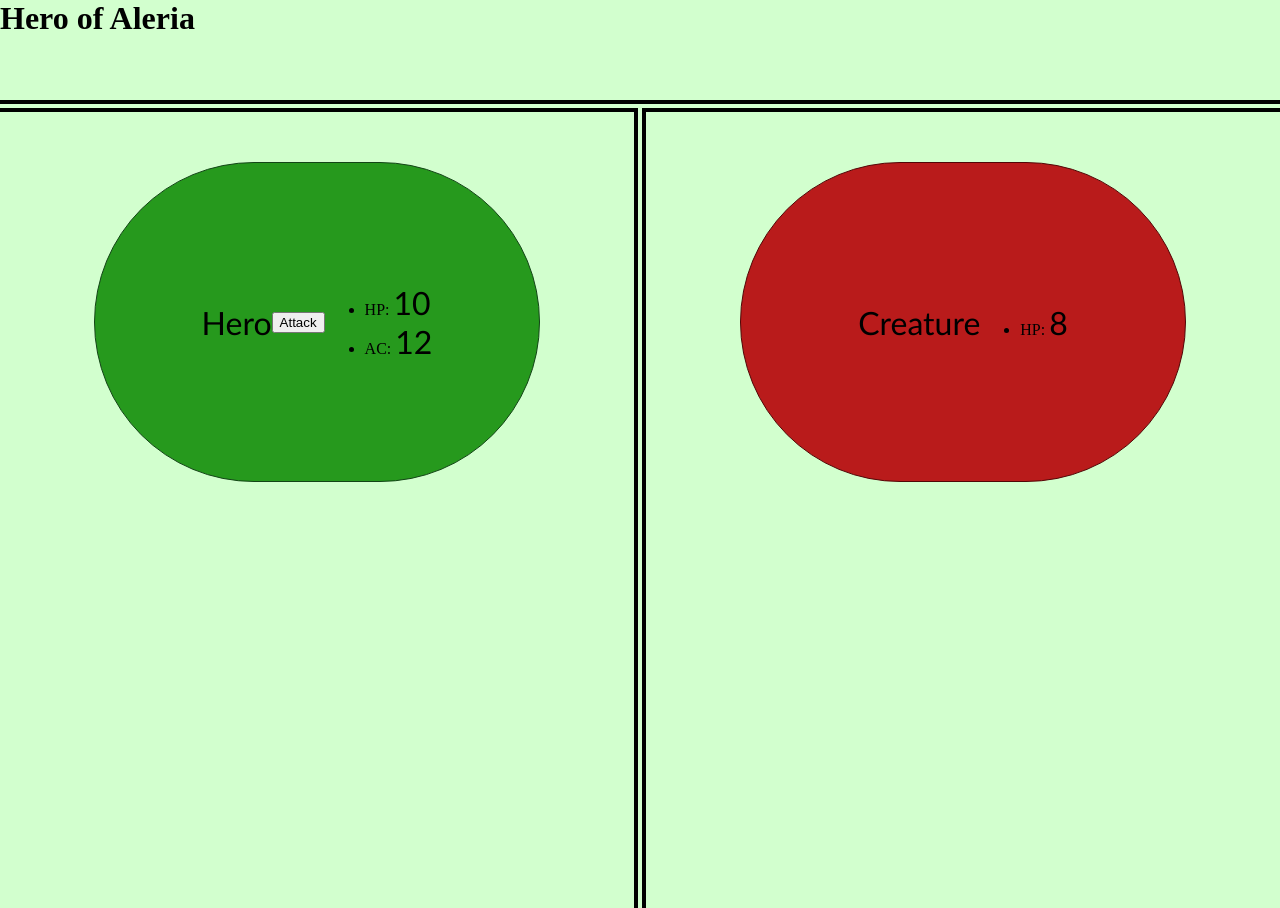
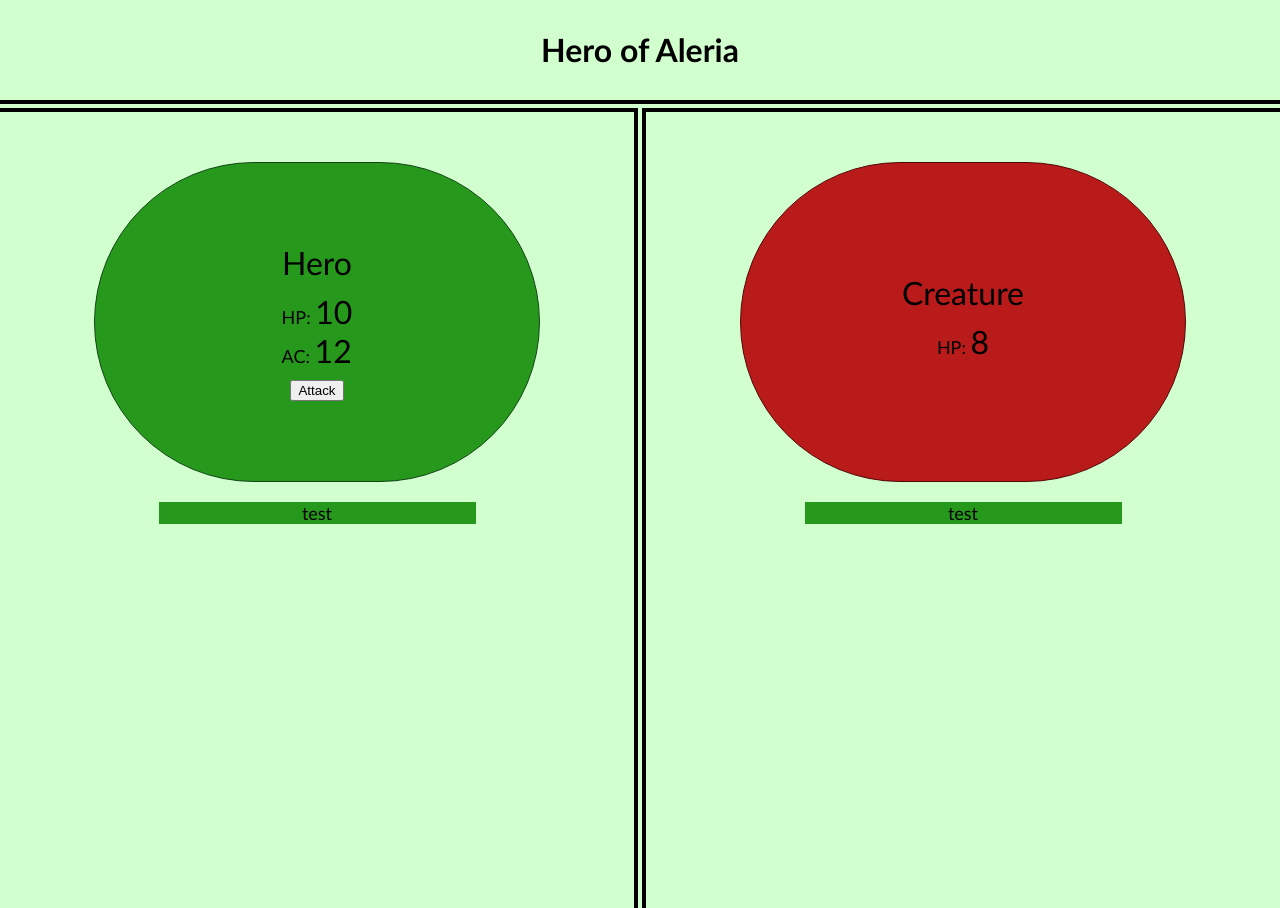
Before and after one commit to 42Salokin/RPG, a plain HTML site: page index.html in a window 1280 px wide. Drawn offline with Linux system fonts and the light colour scheme.

Commit message:
added style formatting to main screen

```diff
--- a/index.html
+++ b/index.html
@@ -16,14 +16,14 @@
         <div class="left">
             <article>
                 <span>Hero</span>
-                <button id="atkbtn" onclick="heroAttack()">Attack</button>
                 <ul>
                     <li>HP: <span id="hHP"></span></li>
                     <li>AC: <span id="hAC"></span></li>
                 </ul>
+                <button id="atkbtn" onclick="heroAttack()">Attack</button>
             </article>
             <div>
-                <p id="hAnnounce"></p>
+                <p id="hAnnounce">test</p>
             </div>
         </div>
         <div class="right">
@@ -34,7 +34,7 @@
                 </ul>
             </article>
             <div>
-                <p id="mAnnounce"></p>
+                <p id="mAnnounce">test</p>
             </div>
         </div>
     </main>
--- a/style.css
+++ b/style.css
@@ -3,12 +3,15 @@
 }
 html {
     background-color: #d2ffce;
+    font-family: 'Trebuchet MS', 'Lucida Sans Unicode', 'Lucida Grande', 'Lucida Sans', Arial, sans-serif;
 }
 
 header {
     border-bottom: 4px solid black;
     width: 100%;
-    height: 100px;
+    height: 70px;
+    text-align: center;
+    padding-top: 30px;
 }
 
 main {
@@ -34,11 +37,27 @@ main {
     display: flex;
     justify-content: center;
     align-items: center;
+    flex-direction: column;
 }
 
 .left article span, .right article span {
     font-size: xx-large;
-    font-family: 'Trebuchet MS', 'Lucida Sans Unicode', 'Lucida Grande', 'Lucida Sans', Arial, sans-serif;
+    margin-bottom: 10px;
+}
+
+.left article ul, .right article ul {
+    list-style: none;
+    padding-left: 0;
+    font-size: large;
+    margin-bottom: 10px;
+}
+
+#hAnnounce, #mAnnounce {
+    margin: 20px auto;
+    text-align: center;
+    font-size: large;
+    background-color: #26991d;
+    width: 50%;
 }
 
 .right {
@@ -61,4 +80,5 @@ main {
     display: flex;
     justify-content: center;
     align-items: center;
+    flex-direction: column;
 }
```
